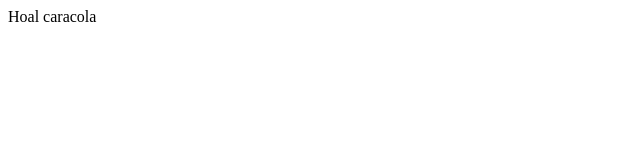
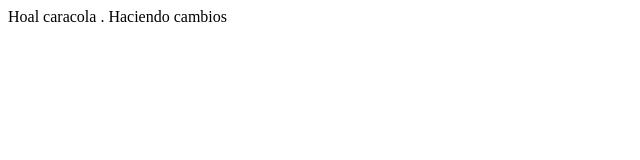
Before and after one commit to Javigrama/git-curso, a plain HTML site: page index.html in a window 1280 px wide. Shown: the whole page, without its empty margins (0-640 px from the left). Drawn offline with Linux system fonts and the light colour scheme.

Commit message:
3 cambio

```diff
--- a/index.html
+++ b/index.html
@@ -6,6 +6,7 @@
 	<title>Document</title>
 </head>
 <body>
-Hoal caracola
+Hoal caracola	. Haciendo cambios
+
 </body>
 </html>
```
